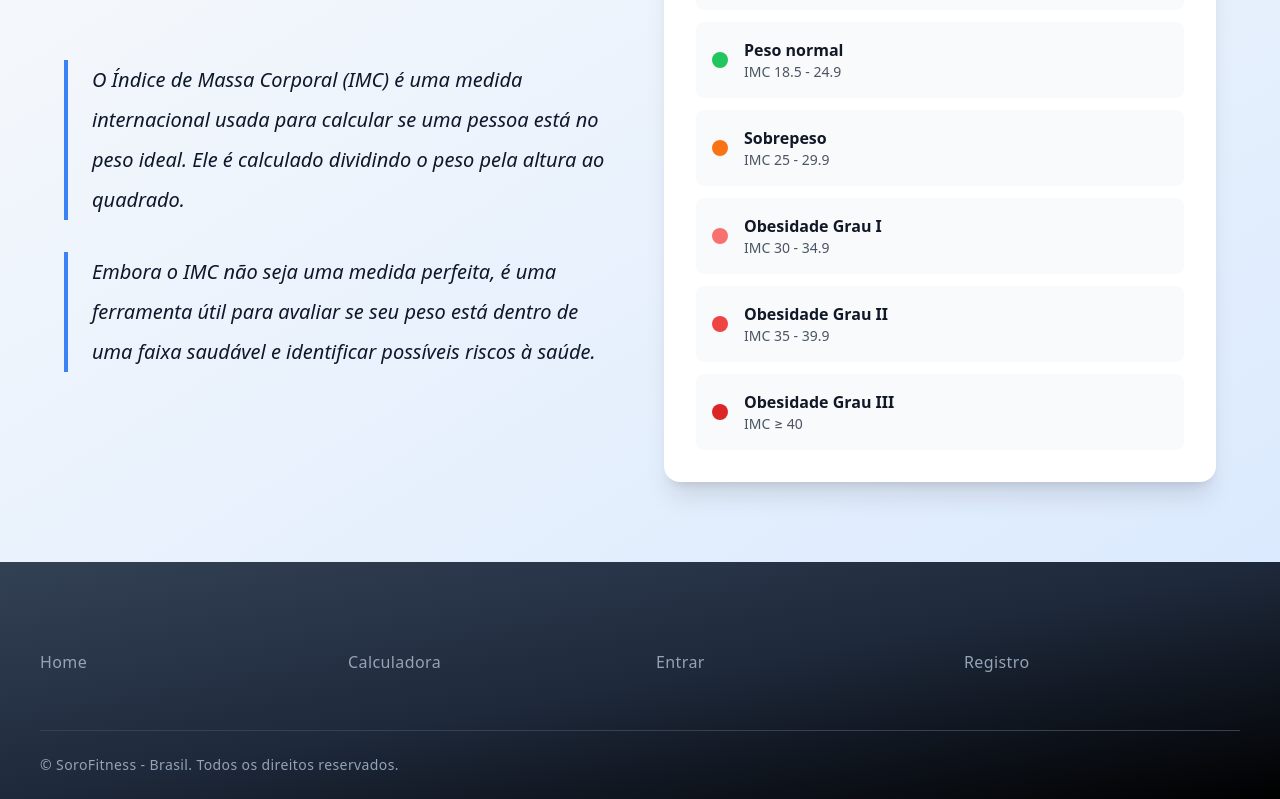
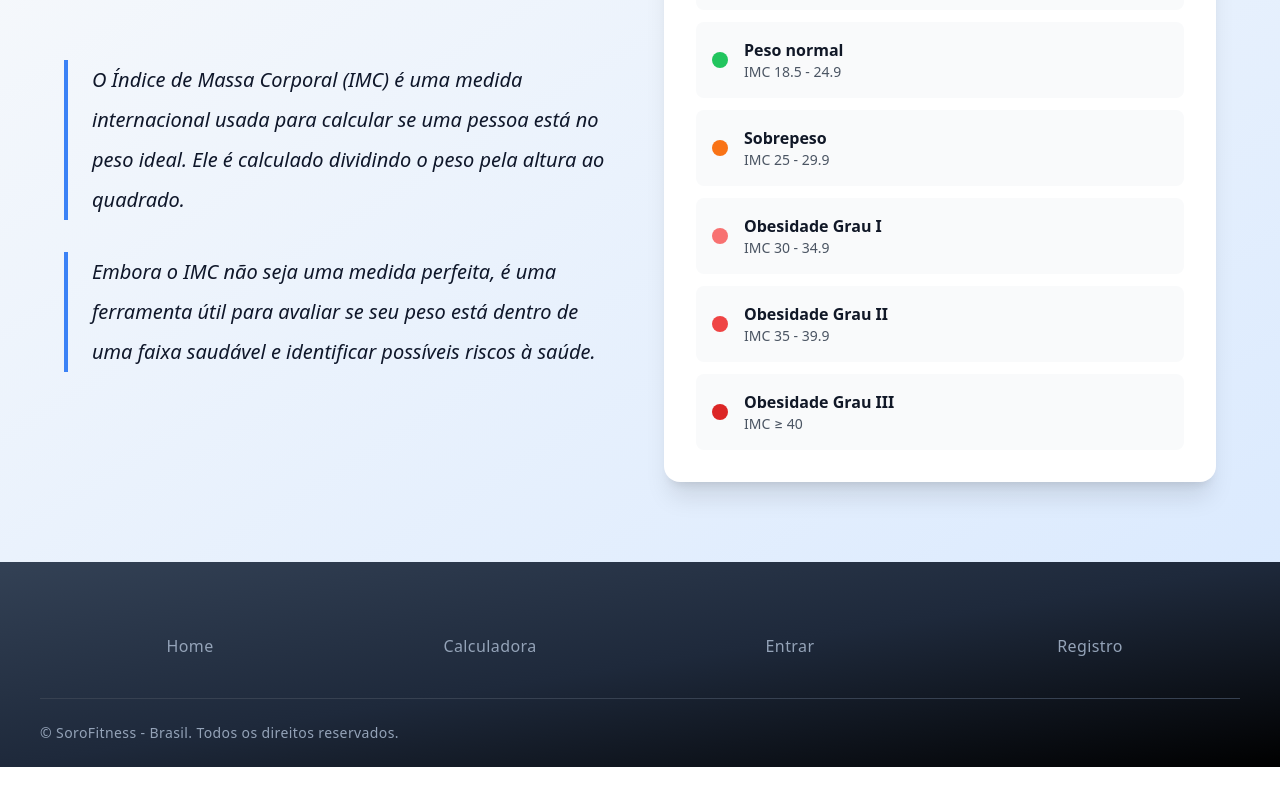
Before and after one commit to gustahxn/CalcImc, a React (Vite) app in the folder calcImc/: page / in a window 1280 px wide. Shown: the part 1177-1976 px from the top of the page. After the commit the page ends 1944 px from the top, so only its background shows below. Built offline with nearby package versions, Linux system fonts and the light colour scheme; no server answers.

Commit message:
update: footer margin e font alterado

```diff
--- a/calcImc/src/components/Footer.jsx
+++ b/calcImc/src/components/Footer.jsx
@@ -1,22 +1,22 @@
 const Footer = () => {
   return (
     <footer class="tracking-wide bg-gradient-to-br from-slate-700 via-slate-800 to-black pt-6 pb-6 px-10">
-      <div class="max-w-screen-xl mx-auto">
-        <div class="grid grid-cols-1 sm:grid-cols-2 lg:grid-cols-4 gap-8 pt-16">
+      <div class="max-w-screen-xl mx-auto text-center justify-center items-center">
+        <div class="grid grid-cols-1 sm:grid-cols-2 lg:grid-cols-4 pt-12">
           <div>
-            <h4 class="text-slate-400 font-medium text-base mb-6">Home</h4>
+            <h4 class="text-slate-400 font-medium text-base mb-2">Home</h4>
           </div>
 
           <div>
-            <h4 class="text-slate-400 font-medium text-base mb-6">Calculadora</h4>
+            <h4 class="text-slate-400 font-medium text-base mb-2">Calculadora</h4>
           </div>
 
           <div>
-            <h4 class="text-slate-400 font-medium text-base mb-6">Entrar</h4>
+            <h4 class="text-slate-400 font-medium text-base mb-2">Entrar</h4>
           </div>
 
           <div>
-            <h4 class="text-slate-400 font-medium text-base mb-6">Registro</h4>
+            <h4 class="text-slate-400 font-medium text-base mb-2">Registro</h4>
           </div>
         </div>
 
```
